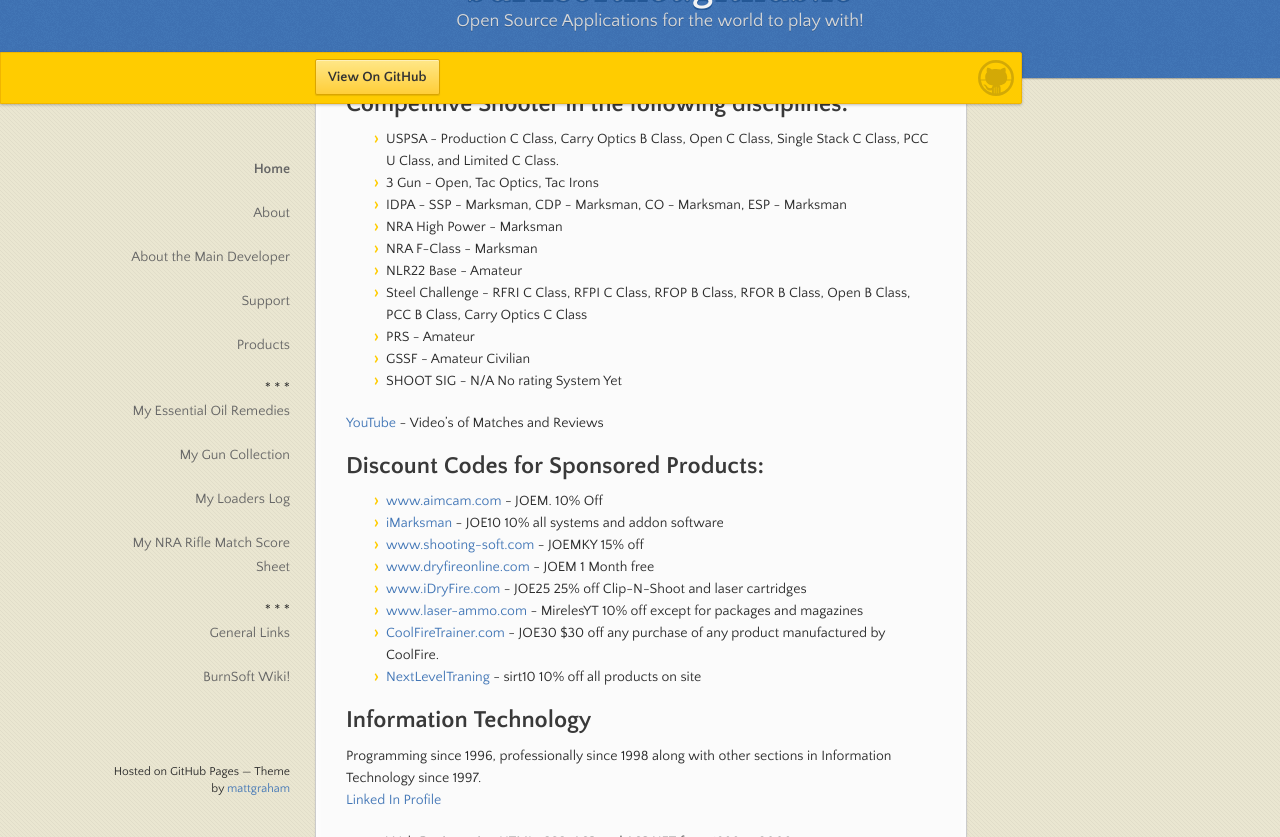
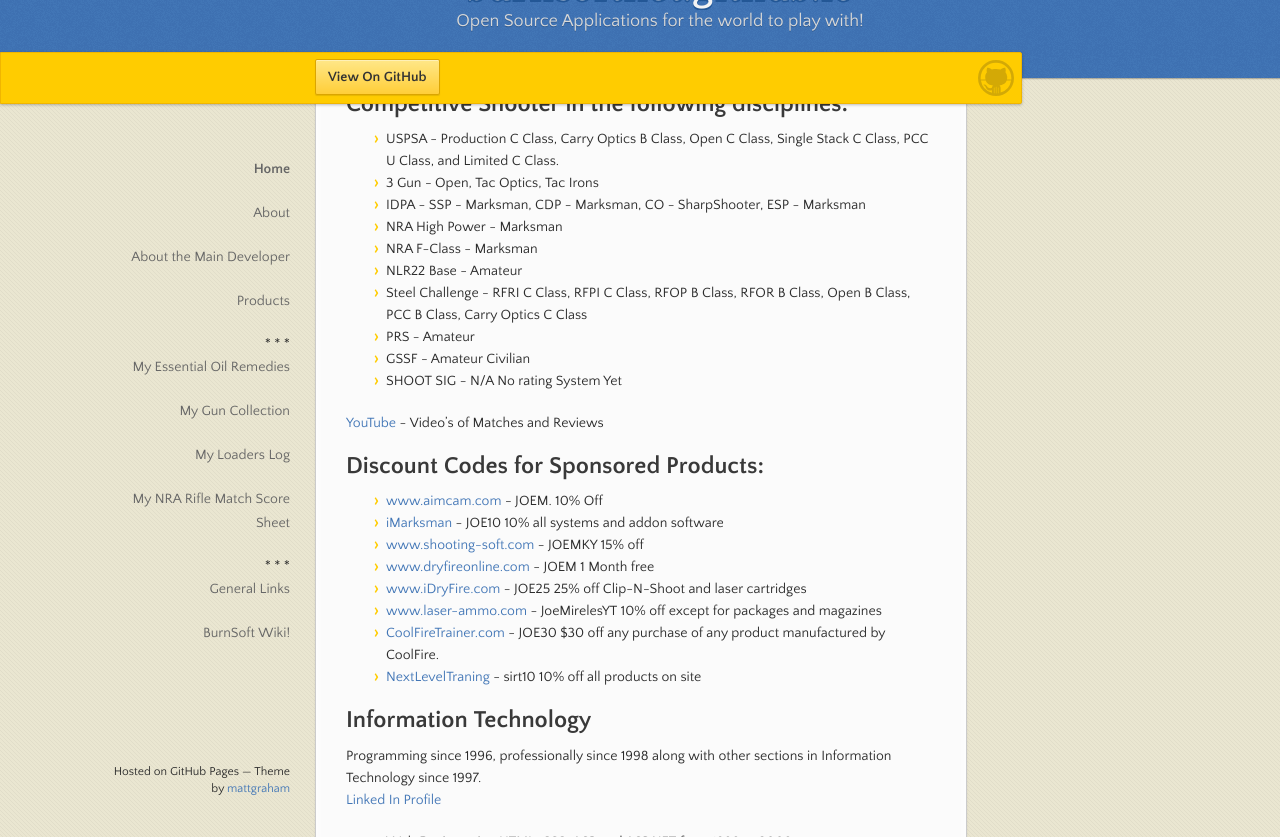
Before and after one commit to burnsoftnet/burnsoftnet.github.io, a Jekyll site: the page built from aboutjm.md, in a window 1280 px wide and 900 px high, scrolled down 521 px, cut to the strip 63-900 px from the top of the window. Built offline with Jekyll 4.4.1, drawn with Linux system fonts in a browser that asks for light colours; our own code applies the rules of GitHub Pages for plain Markdown files.

Commit message:
updated pages

```diff
--- a/_includes/menu.html
+++ b/_includes/menu.html
@@ -1,8 +1,7 @@
 <nav>
     <ul><a href="{{ site.github.url }}"><B>Home</B></a></ul>
-    <ul><a href="{{ site.github.url }}/AboutProject/about.html">About</a></ul>
-    <ul><a href="{{ site.github.url }}/AboutProject/aboutjm.html">About the Main Developer</a></ul>
-    <ul><a href="{{ site.github.url }}/AboutProject/support.html">Support</a></ul>
+    <ul><a href="{{ site.github.url }}/about.html">About</a></ul>
+    <ul><a href="{{ site.github.url }}/aboutjm.html">About the Main Developer</a></ul>
     <ul><a href="{{ site.github.url }}/products/README.html">Products</a></ul>
     * * *
     <ul><a href="{{ site.github.url }}/products/meor.html">My Essential Oil Remedies</a></ul>
--- a/aboutjm.md
+++ b/aboutjm.md
@@ -12,7 +12,7 @@
 
 * USPSA - Production C Class, Carry Optics B Class, Open C Class, Single Stack C Class, PCC U Class, and Limited C Class.
 * 3 Gun - Open, Tac Optics, Tac Irons
-* IDPA - SSP - Marksman, CDP - Marksman, CO - Marksman, ESP - Marksman
+* IDPA - SSP - Marksman, CDP - Marksman, CO - SharpShooter, ESP - Marksman
 * NRA High Power - Marksman
 * NRA F-Class - Marksman
 * NLR22 Base - Amateur
@@ -32,7 +32,7 @@
 * [www.shooting-soft.com](https://www.shooting-soft.com) - JOEMKY  15% off
 * [www.dryfireonline.com](https://www.dryfireonline.com) - JOEM   1 Month free
 * [www.iDryFire.com](https://www.iDryFire.com) - JOE25    25% off Clip-N-Shoot and laser cartridges
-* [www.laser-ammo.com](https://www.laser-ammo.com) - MirelesYT   10% off except for packages and magazines
+* [www.laser-ammo.com](https://www.laser-ammo.com) - JoeMirelesYT   10% off except for packages and magazines
 * [CoolFireTrainer.com](https://coolfiretrainer.com) - JOE30   $30 off any purchase of any product manufactured by CoolFire.
 * [NextLevelTraning](http://www.nextleveltraining.com/) - sirt10  10% off all products on site
 
```
